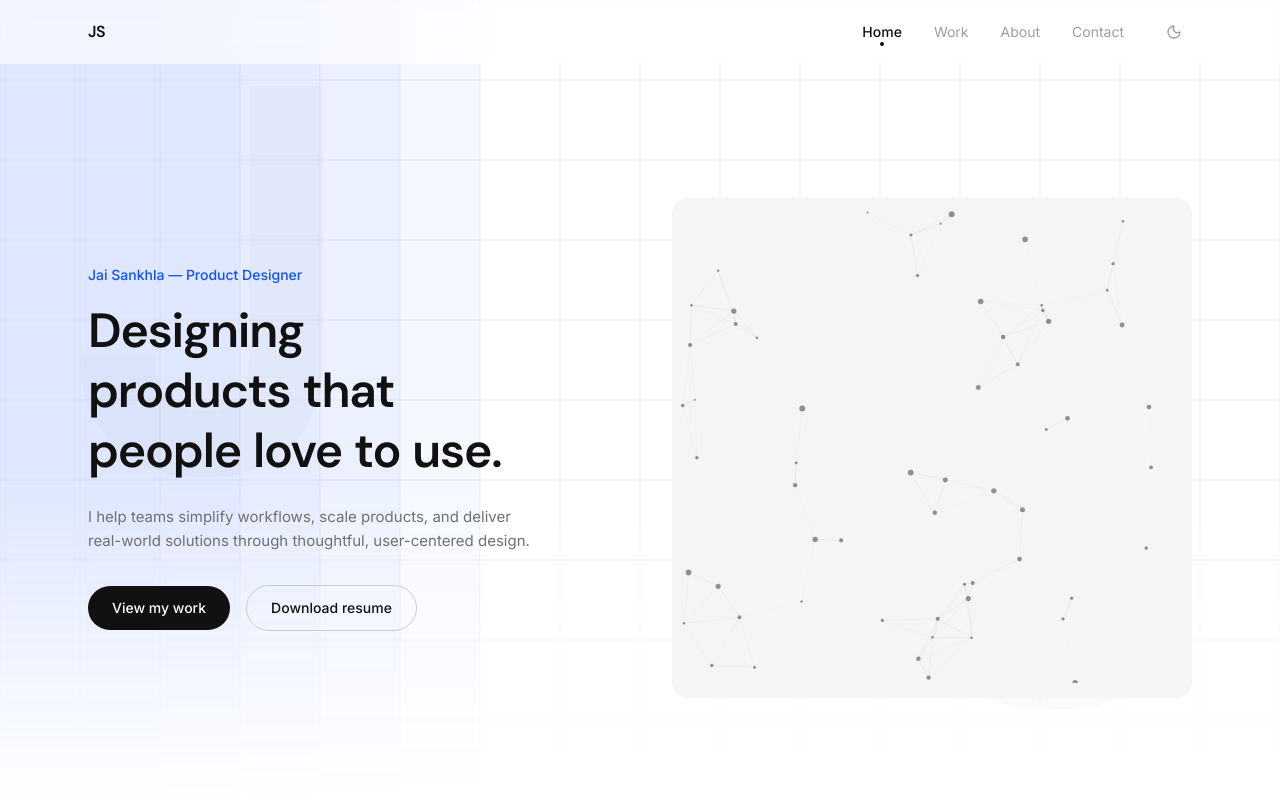
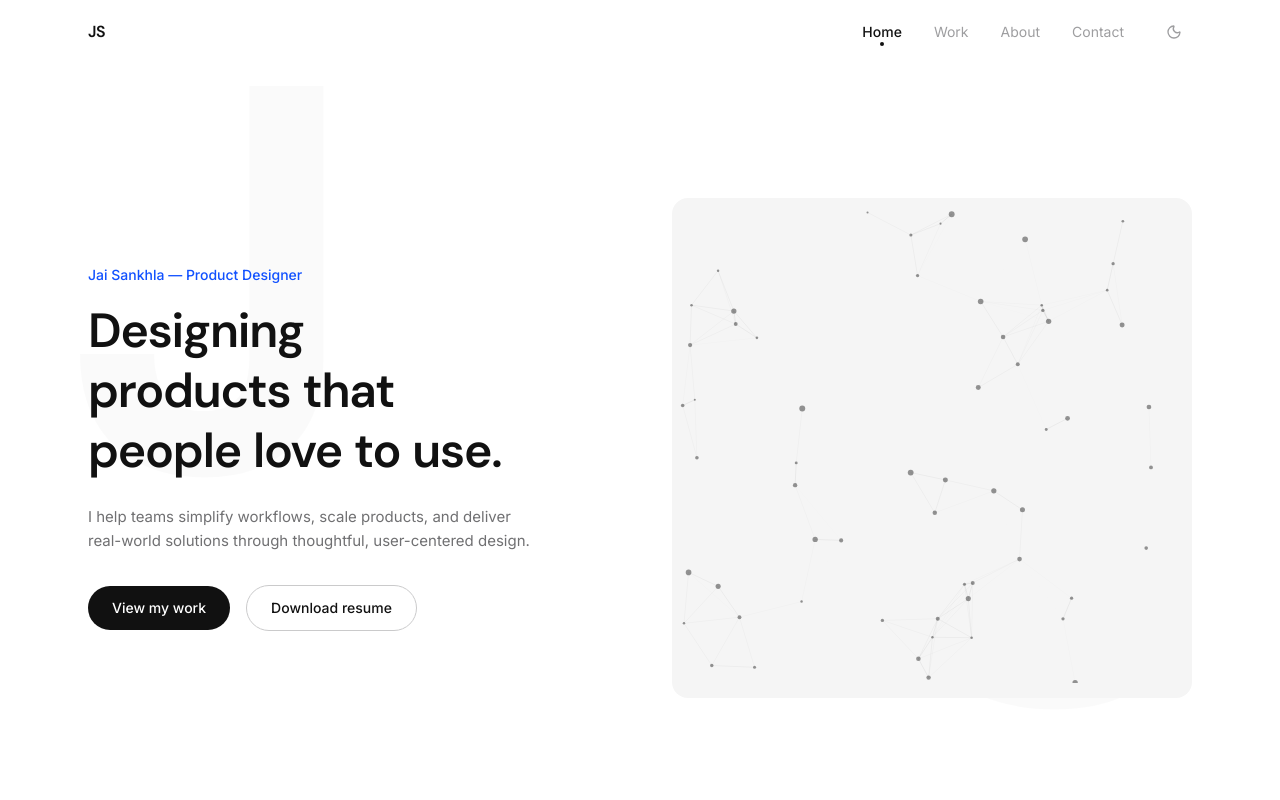
Before and after one commit to Jai-Sankhla/portfolio-website, a Next.js app: page / in a window 1280 px wide. Shown: the top 800 px of the page. Built offline with nearby package versions, Linux system fonts and the light colour scheme.

Commit message:
reveal grid: lines fade in within 300px of cursor, invisible elsewhere

```diff
--- a/src/components/GhostMonogram.tsx
+++ b/src/components/GhostMonogram.tsx
@@ -104,45 +104,35 @@ export default function GhostMonogram() {
           const h = window.innerHeight;
           const cellSize = 80;
           const currentIsDark = theme === "dark";
-          const lineColor = currentIsDark ? "rgba(51, 51, 51, 0.25)" : "rgba(202, 202, 203, 0.35)";
 
           ctx.clearRect(0, 0, w, h);
 
-          // Wave grid: cells light up in a sine wave pattern
-          const time = performance.now() / 1000;
-          const waveSpeed = 1.2;
-          const amplitude = 80;
-          const cursorPhase = my > 0 ? my / amplitude : 0;
+          // Reveal grid: lines fade in around cursor
+          const revealRadius = 300;
+          const baseAlpha = currentIsDark ? 0.25 : 0.35;
 
-          for (let r = 0; r * cellSize <= h; r++) {
-            for (let c = 0; c * cellSize <= w; c++) {
-              const wave = (Math.sin(
-                ((r * cellSize) / amplitude) * Math.PI * 2 +
-                  time * waveSpeed +
-                  cursorPhase +
-                  c * 0.25
-              ) + 1) / 2;
-
-              if (wave > 0.6) {
-                const alpha = ((wave - 0.6) / 0.4) * (currentIsDark ? 0.20 : 0.14);
-                ctx.fillStyle = `rgba(17, 81, 255, ${alpha})`;
-                ctx.fillRect(c * cellSize, r * cellSize, cellSize, cellSize);
-              }
-            }
-          }
-
-          // Draw grid lines
-          ctx.strokeStyle = lineColor;
-          ctx.lineWidth = 1;
-
+          // Vertical lines
           for (let x = 0; x <= w; x += cellSize) {
+            const dist = mx >= 0 ? Math.abs(x - mx) : revealRadius;
+            const alpha = Math.max(0, 1 - dist / revealRadius);
+            ctx.strokeStyle = currentIsDark
+              ? `rgba(51, 51, 51, ${alpha * baseAlpha})`
+              : `rgba(202, 202, 203, ${alpha * baseAlpha})`;
+            ctx.lineWidth = 1;
             ctx.beginPath();
             ctx.moveTo(x, 0);
             ctx.lineTo(x, h);
             ctx.stroke();
           }
 
+          // Horizontal lines
           for (let y = 0; y <= h; y += cellSize) {
+            const dist = my >= 0 ? Math.abs(y - my) : revealRadius;
+            const alpha = Math.max(0, 1 - dist / revealRadius);
+            ctx.strokeStyle = currentIsDark
+              ? `rgba(51, 51, 51, ${alpha * baseAlpha})`
+              : `rgba(202, 202, 203, ${alpha * baseAlpha})`;
+            ctx.lineWidth = 1;
             ctx.beginPath();
             ctx.moveTo(0, y);
             ctx.lineTo(w, y);
```
